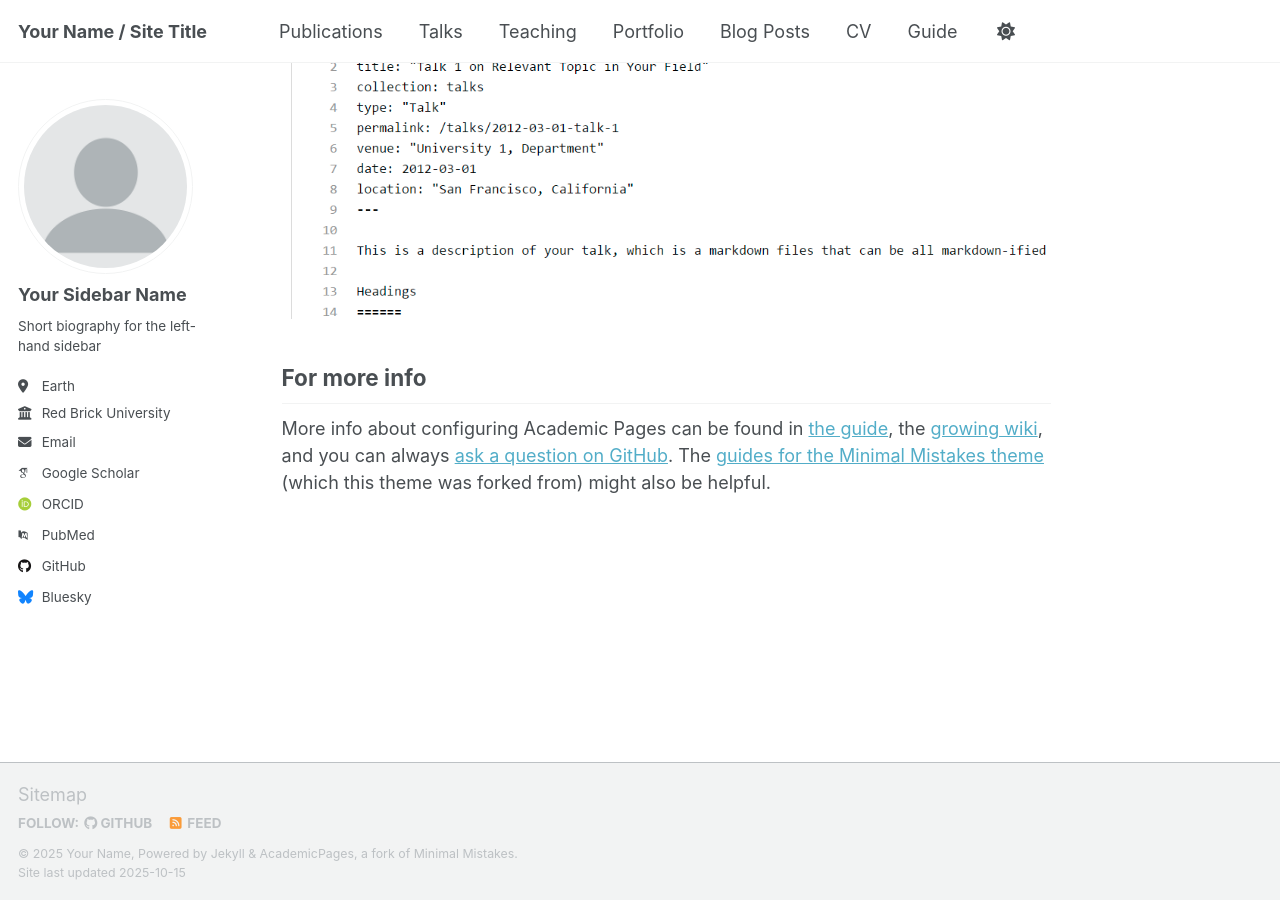
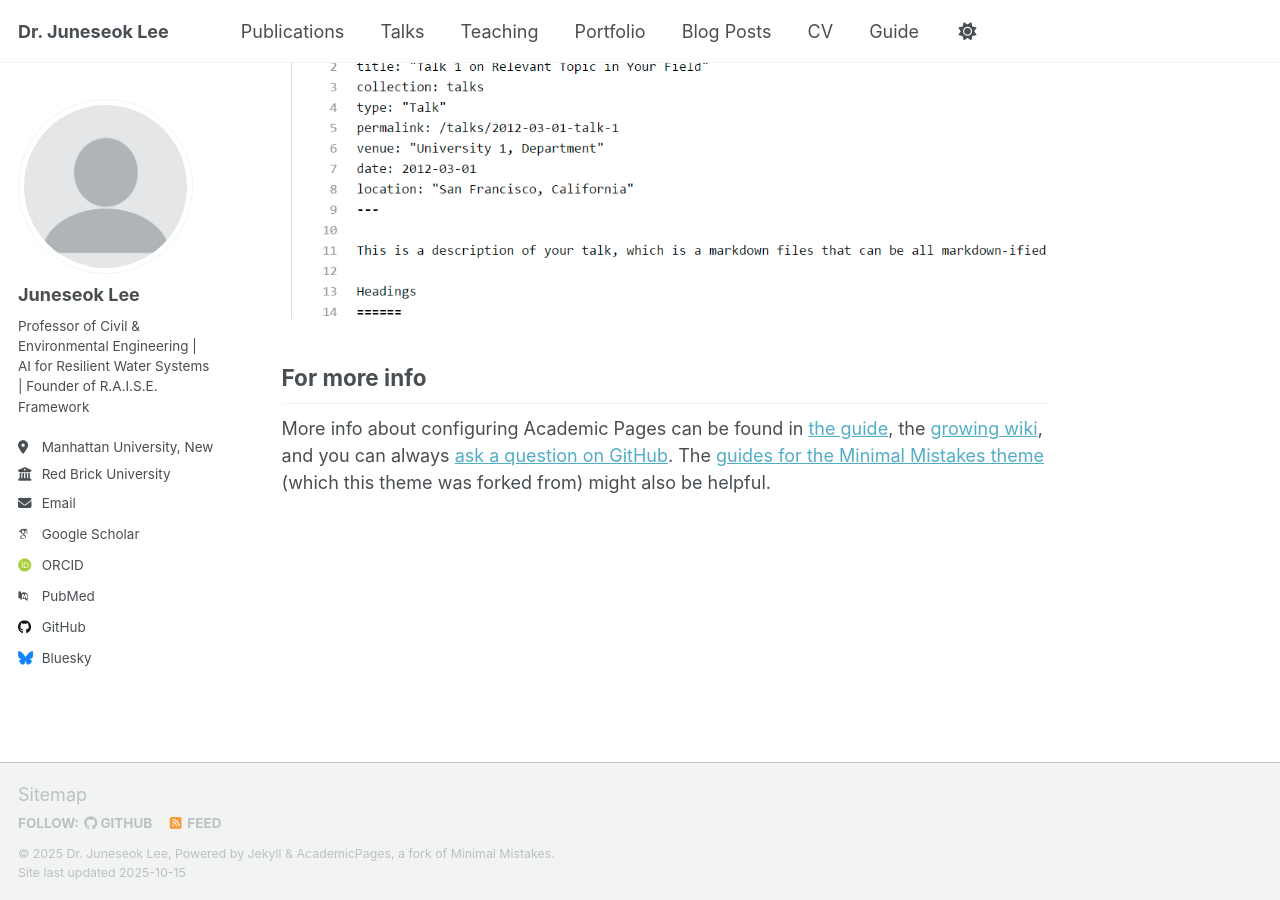
Before and after one commit to leewaterinfra/leewaterinfra.github.io, a Jekyll site: the page built from _pages/about.md, in a window 1280 px wide and 900 px high, scrolled down 2880 px. Built offline with Jekyll 4.4.1, drawn with Linux system fonts in a browser that asks for light colours; some web fonts are replaced; a script that is not in the unit is left out.

Commit message:
Update _config.yml

```diff
--- a/_config.yml
+++ b/_config.yml
@@ -9,10 +9,10 @@
 # Basic Site Settings
 locale                   : "en-US"
 site_theme               : "default" # Currently available options are "default", "air"
-title                    : "Your Name / Site Title"
+title                    : "Dr. Juneseok Lee"
 title_separator          : "-"
-name                     : &name "Your Name"
-description              : &description "Your Name's academic portfolio"   # Update this with a general description of your site, this is the default if not overridden by a page
+name                     : &name "Dr. Juneseok Lee"
+description              : &description "Professor of Civil and Environmental Engineering | Infrastructure Scientist"   # Update this with a general description of your site, this is the default if not overridden by a page
 url                      : https://academicpages.github.io # The base hostname & protocol for your site e.g. "https://[your GitHub username].github.io",
                                                            # or if you already have some other page hosted on Github then use "https://[your GitHub username].github.io/[Your Repo Name]"
 baseurl                  : "" # the subpath of your site, e.g. "/blog"
@@ -24,13 +24,13 @@ repository               : "academicpages/academicpages.github.io"
 author:
   # Biographic information
   avatar           : "profile.png"
-  name             : "Your Sidebar Name"
+  name             : "Juneseok Lee"
   pronouns         : # example: "she/her"
-  bio              : "Short biography for the left-hand sidebar"
-  location         : "Earth"
+  bio              : "Professor of Civil & Environmental Engineering | AI for Resilient Water Systems | Founder of R.A.I.S.E. Framework"
+  location         : "Manhattan University, New York"
   employer         : "Red Brick University"
   uri              : # URL
-  email            : "none@example.org"
+  email            : "juneseok.lee@manhattan.edu"
 
   # Academic websites
   academia         : # URL
```
